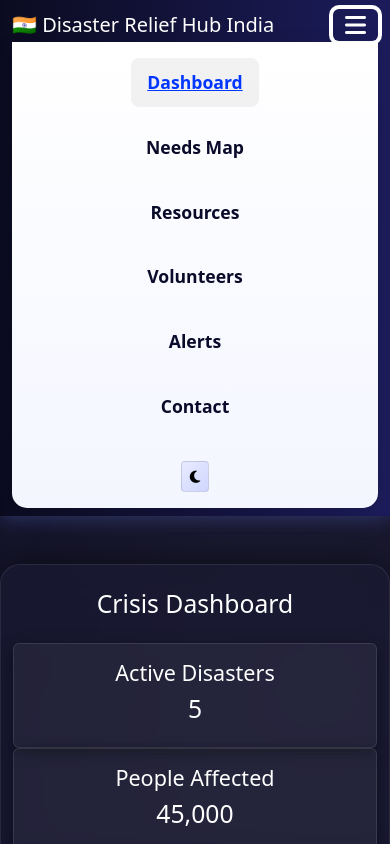
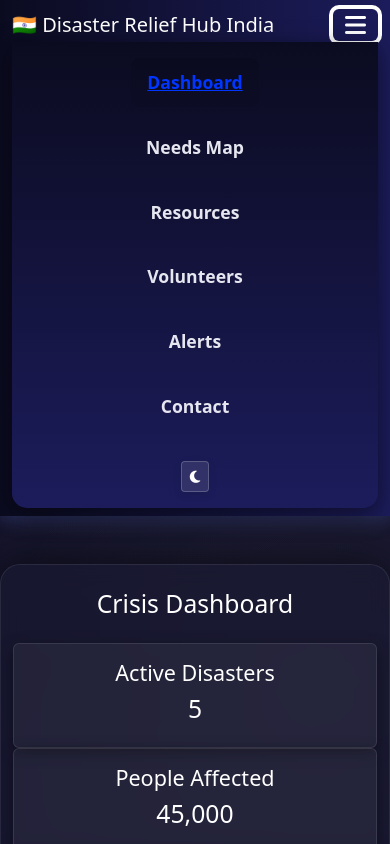
Before and after one commit to TrojanBhaiya009/Disaster-Relief-Hub-India, a website: page public/index.html in a window 390 px wide. Both pictures are taken after a click on the button "Toggle navigation". Shown: the top 844 px of the page. Drawn offline with nearby package versions, Linux system fonts and the light colour scheme.

Commit message:
Navbar theme fix dark and light mode

```diff
--- a/public/index.css
+++ b/public/index.css
@@ -430,17 +430,18 @@ body:not(.light) .dropdown-toggle {
   color: #fff !important;
   text-decoration: underline;
 }
-/* ===== MOBILE NAVBAR FIX FOR LIGHT MODE ===== */
+/* ===== MOBILE NAVBAR FIX WITH LIGHT BLUE MODE ===== */
 @media (max-width: 991px) {
   .navbar-collapse {
-    background: linear-gradient(180deg, #ffffff, #f4f6ff);
+    background: linear-gradient(180deg, #e6ecff 0%, #cfd9ff 100%);
     border-radius: 0 0 15px 15px;
     padding: 1rem 0.8rem;
-    box-shadow: 0 6px 25px rgba(0,0,0,0.1);
+    box-shadow: 0 6px 25px rgba(0,0,0,0.15);
+    backdrop-filter: blur(6px);
   }
 
   .navbar-nav .nav-link {
-    color: #0a0a2a !important;
+    color: inherit !important; /* keep same text color */
     text-align: center;
     font-weight: 600;
     font-size: 1.1rem;
@@ -451,22 +452,35 @@ body:not(.light) .dropdown-toggle {
 
   .navbar-nav .nav-link:hover,
   .navbar-nav .nav-link.active {
-    background: rgba(0,0,0,0.05);
+    background: rgba(0, 0, 0, 0.08);
     color: #0036ff !important;
   }
 
-  /* Theme toggle button inside menu */
+  /* Theme toggle button (inside collapsed menu) */
   #modeToggle {
     display: block;
     margin: 0.9rem auto 0;
-    background: linear-gradient(135deg, #e8ebff, #cfd6ff);
-    border: 1px solid rgba(0,0,0,0.1);
-    color: #000;
+    background: linear-gradient(135deg, #d8e0ff, #bfcaff);
+    border: 1px solid rgba(0,0,0,0.15);
+    color: inherit;
     font-weight: 600;
+    box-shadow: 0 2px 8px rgba(0,0,0,0.1);
   }
 
   #modeToggle:hover {
-    background: #dfe3ff;
+    background: #cfd9ff;
     transform: scale(1.03);
   }
 }
+
+/* ===== DARK MODE NAVBAR (unchanged) ===== */
+body:not(.light) .navbar-collapse {
+  background: linear-gradient(180deg, #0b0b20 0%, #1c1c5c 100%);
+  box-shadow: 0 6px 25px rgba(0,0,0,0.5);
+}
+
+body:not(.light) #modeToggle {
+  background: rgba(255,255,255,0.1);
+  border: 1px solid rgba(255,255,255,0.2);
+  color: #ffffff;
+}
```
